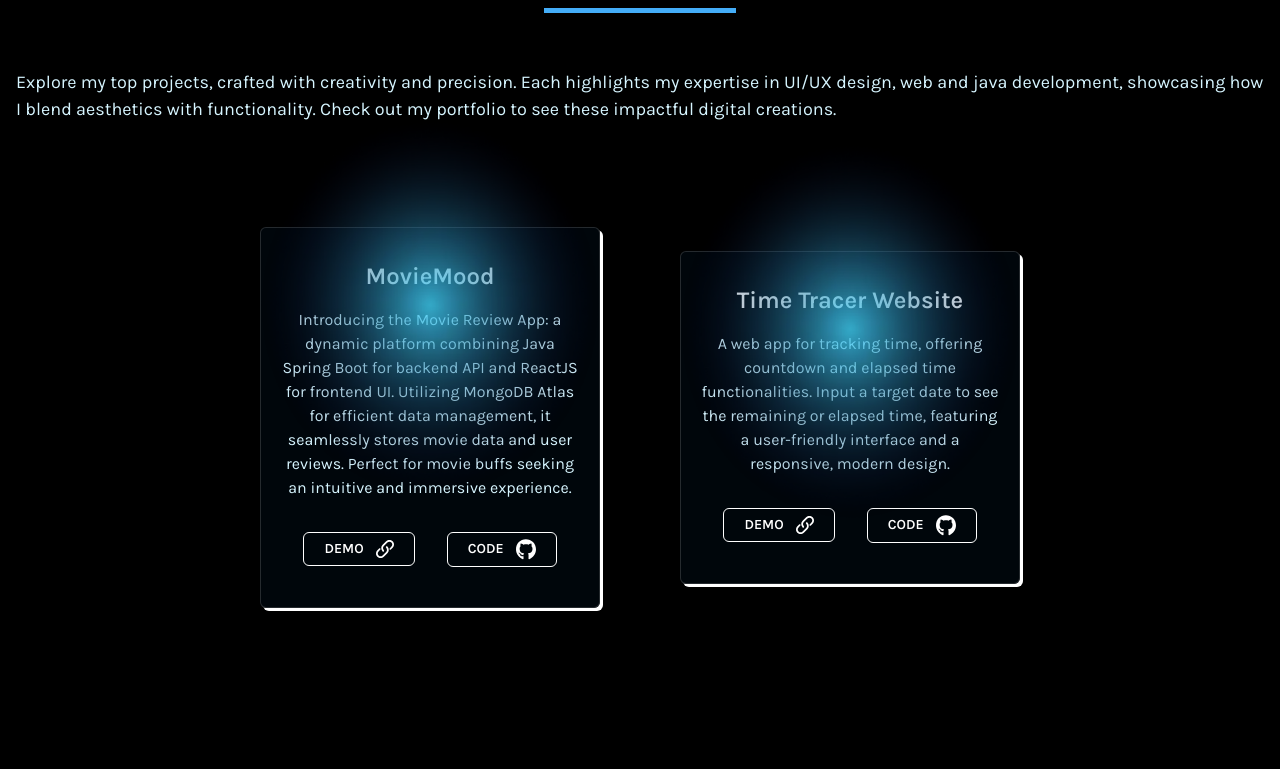
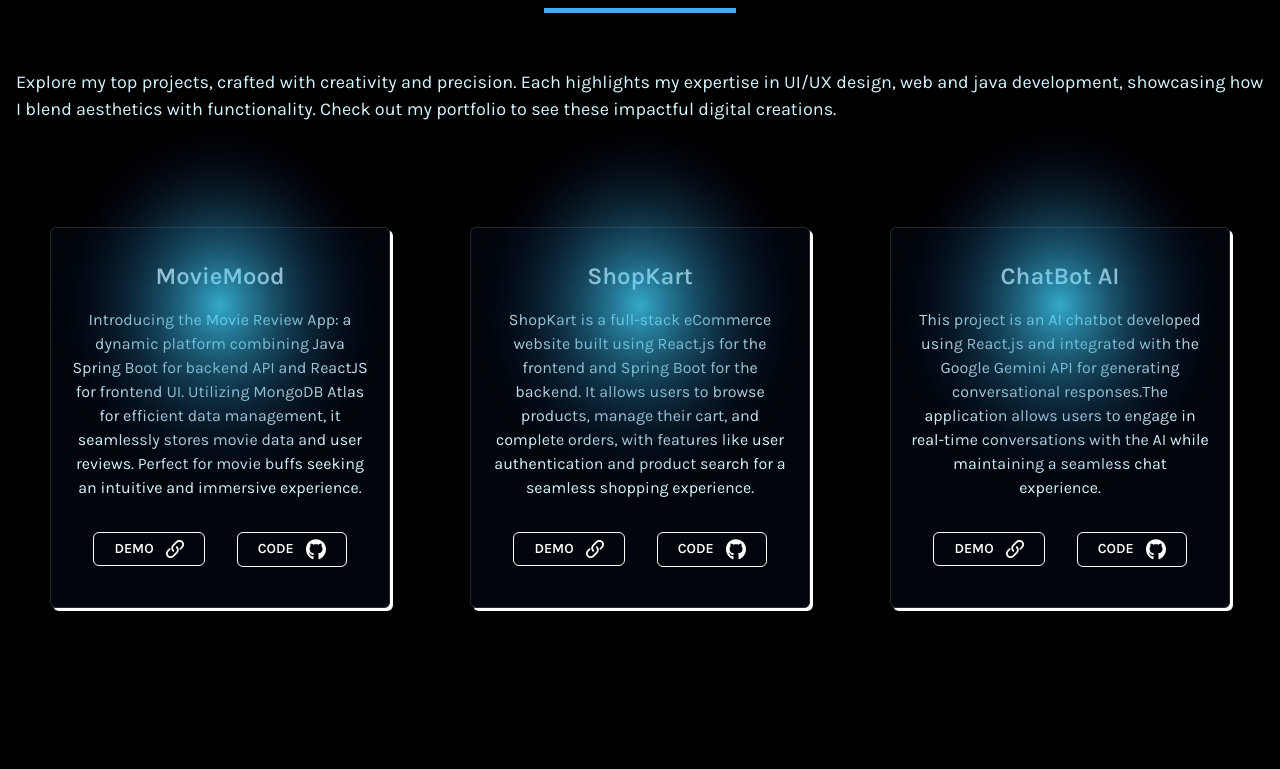
Before and after one commit to vickky122/vikrant_portfolio, a React (Vite) app: page / in a window 1280 px wide. Shown: the part 2079-2848 px from the top of the page. Built offline with nearby package versions, Linux system fonts and the light colour scheme.

Commit message:
home section updated

```diff
--- a/src/components/Home/Home.jsx
+++ b/src/components/Home/Home.jsx
@@ -169,8 +169,19 @@ function Home({ isLoading }) {
                   mobileImg='https://res.cloudinary.com/dn2xodesd/image/upload/f_auto,q_auto/proj1mob'
                   title="MovieMood"
                   description="Introducing the Movie Review App: a dynamic platform combining Java Spring Boot for backend API and ReactJS for frontend UI. Utilizing MongoDB Atlas for efficient data management, it seamlessly stores movie data and user reviews. Perfect for movie buffs seeking an intuitive and immersive experience."
-                  demoLink="https://moviemoodvky.netlify.app/"
+                  demoLink="https://night-owl-web.vercel.app/"
                   codeLink="https://github.com/vickky122/MovieMood"
+                  className='hidden'
+                />
+              </SwiperSlide>
+              <SwiperSlide className='justify-center items-center' style={{ display: 'flex' }}>
+                <ProjectCard
+                  laptopImg='https://res.cloudinary.com/dn2xodesd/image/upload/f_auto,q_auto/proj1laptop'
+                  mobileImg='https://res.cloudinary.com/dn2xodesd/image/upload/f_auto,q_auto/proj1mob'
+                  title="ShopKart"
+                  description="ShopKart is a full-stack eCommerce website built using React.js for the frontend and Spring Boot for the backend. It allows users to browse products, manage their cart, and complete orders, with features like user authentication and product search for a seamless shopping experience."
+                  demoLink="https://vikrantecommerce.netlify.app/"
+                      codeLink="https://github.com/vickky122/ShopKart"
                   className='hidden'
                 />
               </SwiperSlide>
@@ -178,10 +189,10 @@ function Home({ isLoading }) {
                 <ProjectCard
                   laptopImg='https://res.cloudinary.com/dn2xodesd/image/upload/f_auto,q_auto/proj2laptop'
                   mobileImg='https://res.cloudinary.com/dn2xodesd/image/upload/f_auto,q_auto/proj2mob'
-                  title="Time Tracer Website"
-                  description="A web app for tracking time, offering countdown and elapsed time functionalities. Input a target date to see the remaining or elapsed time, featuring a user-friendly interface and a responsive, modern design."
-                  demoLink="https://timetracer9.netlify.app/"
-                  codeLink="https://github.com/Anuj579/TimeTracer"
+                  title="ChatBot AI"
+                  description="This project is an AI chatbot developed using React.js and integrated with the Google Gemini API for generating conversational responses.The application allows users to engage in real-time conversations with the AI while maintaining a seamless chat experience."
+                  demoLink="https://chat-ai-vicky.vercel.app/"
+                  codeLink="https://github.com/vickky122/ChatAI"
                   className='hidden'
                 />
               </SwiperSlide>
@@ -195,16 +206,24 @@ function Home({ isLoading }) {
               mobileImg='https://res.cloudinary.com/dn2xodesd/image/upload/f_auto,q_auto/proj1mob'
               title="MovieMood"
               description="Introducing the Movie Review App: a dynamic platform combining Java Spring Boot for backend API and ReactJS for frontend UI. Utilizing MongoDB Atlas for efficient data management, it seamlessly stores movie data and user reviews. Perfect for movie buffs seeking an intuitive and immersive experience."
-              demoLink="https://moviemoodvky.netlify.app/"
+              demoLink="https://night-owl-web.vercel.app/"
                   codeLink="https://github.com/vickky122/MovieMood"
+            />
+            <ProjectCard
+              laptopImg='https://res.cloudinary.com/dn2xodesd/image/upload/f_auto,q_auto/proj1laptop'
+              mobileImg='https://res.cloudinary.com/dn2xodesd/image/upload/f_auto,q_auto/proj1mob'
+              title="ShopKart"
+              description="ShopKart is a full-stack eCommerce website built using React.js for the frontend and Spring Boot for the backend. It allows users to browse products, manage their cart, and complete orders, with features like user authentication and product search for a seamless shopping experience."
+              demoLink="https://vikrantecommerce.netlify.app/"
+                  codeLink="https://github.com/vickky122/ShopKart"
             />
             <ProjectCard
               laptopImg='https://res.cloudinary.com/dn2xodesd/image/upload/f_auto,q_auto/proj2laptop'
               mobileImg='https://res.cloudinary.com/dn2xodesd/image/upload/f_auto,q_auto/proj2mob'
-              title="Time Tracer Website"
-              description="A web app for tracking time, offering countdown and elapsed time functionalities. Input a target date to see the remaining or elapsed time, featuring a user-friendly interface and a responsive, modern design."
-              demoLink="https://timetracer9.netlify.app/"
-              codeLink="https://github.com/Anuj579/TimeTracer"
+              title="ChatBot AI"
+              description="This project is an AI chatbot developed using React.js and integrated with the Google Gemini API for generating conversational responses.The application allows users to engage in real-time conversations with the AI while maintaining a seamless chat experience."
+              demoLink="https://chat-ai-vicky.vercel.app/"
+              codeLink="https://github.com/vickky122/ChatAI"
             />
           </div>
         </div>
```
